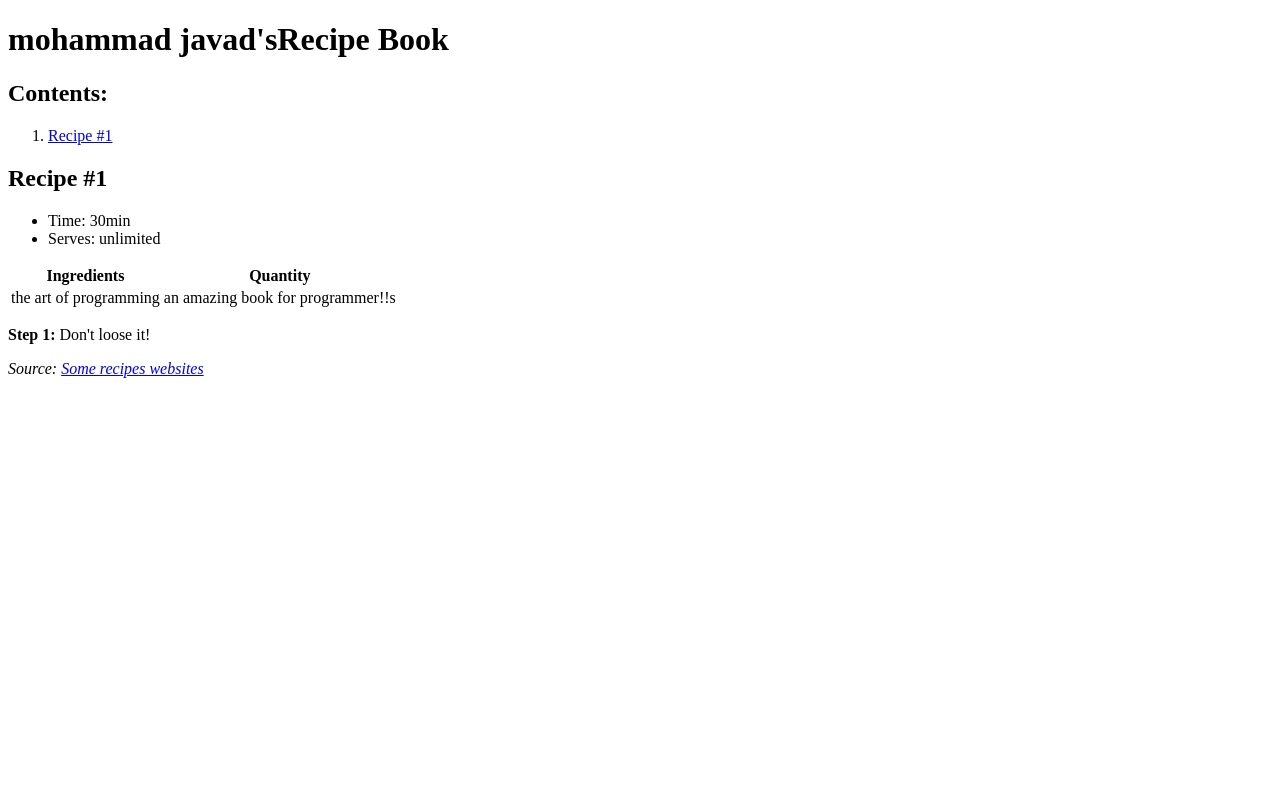
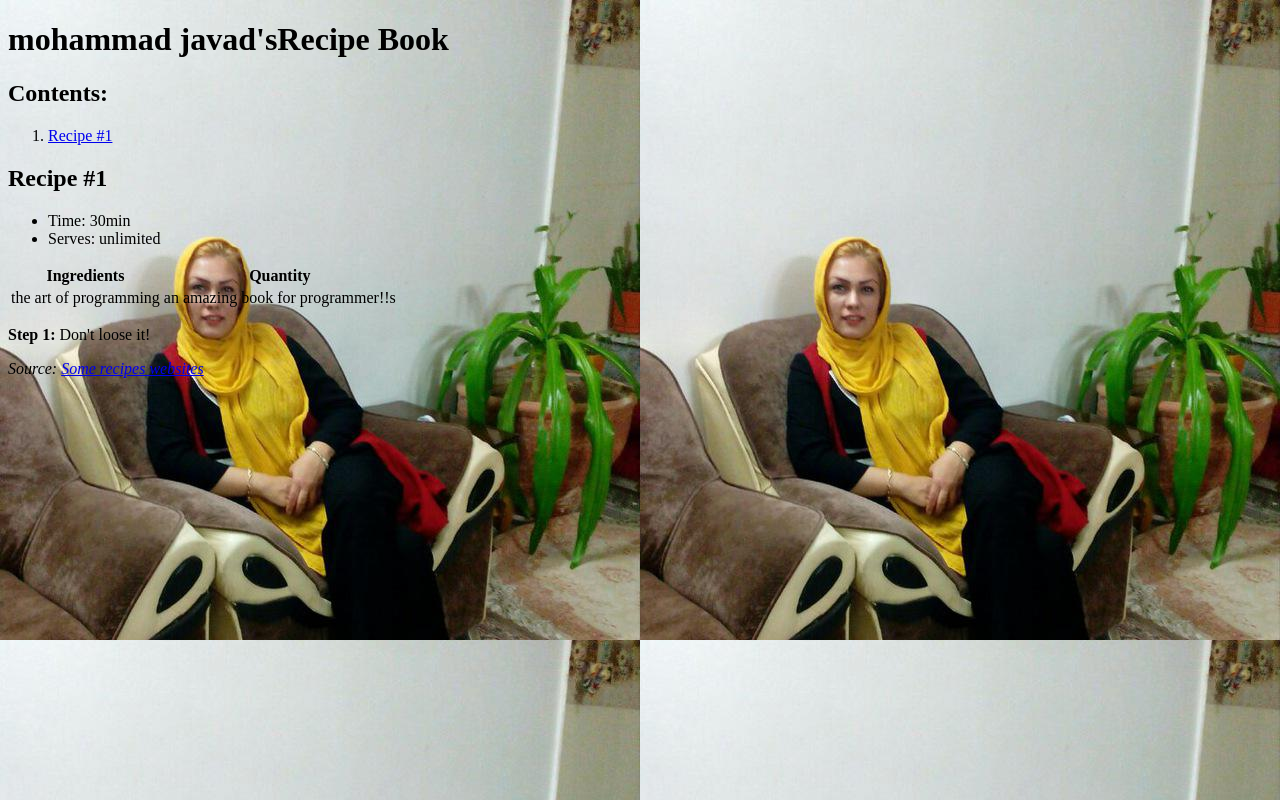
Before and after one commit to mohammadjavadnioctis/mohammadjavadnioctis.github.io, a plain HTML site: page index.html in a window 1280 px wide. Drawn offline with Linux system fonts and the light colour scheme.

Commit message:
Update index.html

```diff
--- a/index.html
+++ b/index.html
@@ -5,7 +5,7 @@
         <meta charset="utf-8">
         <style>
             body{
-            background-image:url('mohammadjavadnioctis.github.i/photo_2018-12-23_20-57-18.jpg');
+            background-image:url('mohammadjavadnioctis.github.io/photo_2018-12-23_20-57-18.jpg');
             }
         </style>
     </head>
```
